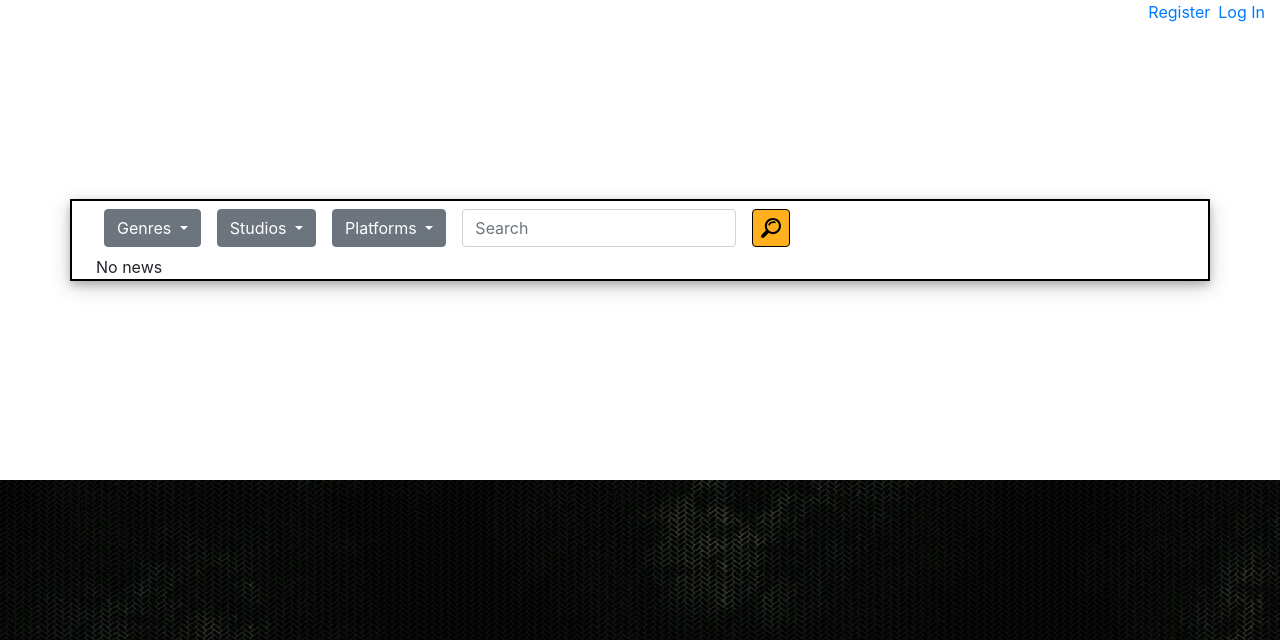
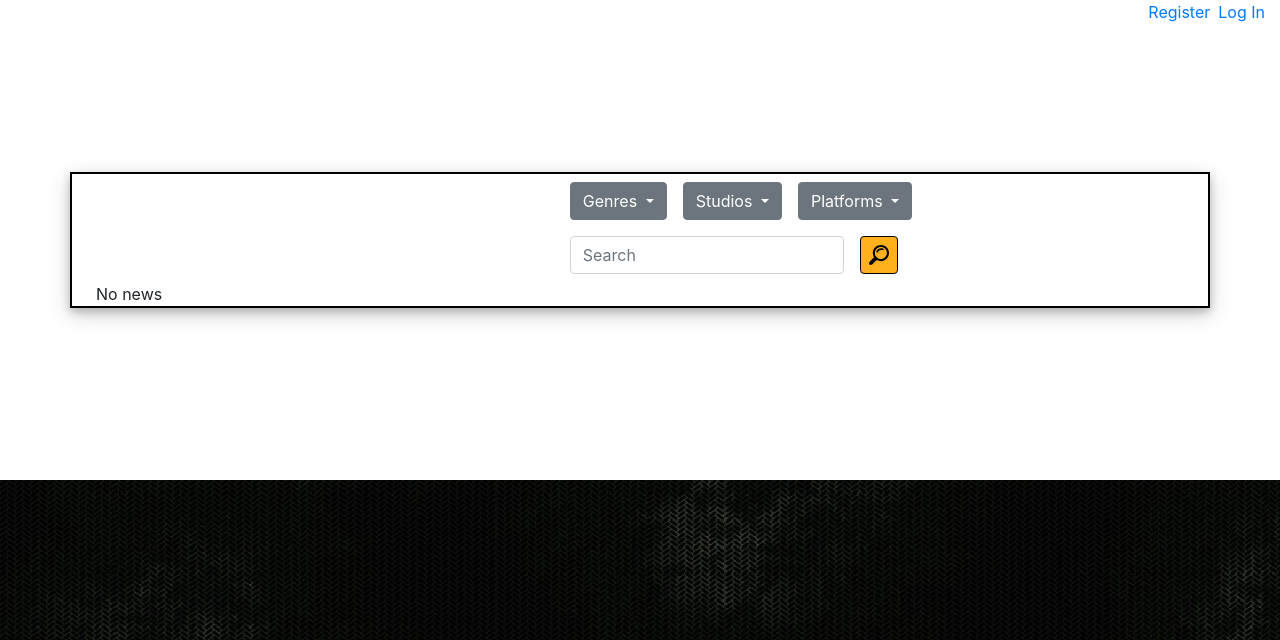
Before and after one commit to Djet78/gstaff, a Django app: page / in a window 1280 px wide. Shown: the part 160-800 px from the top of the page. Run offline with Django 3.2, Linux system fonts and the light colour scheme; data comes from the database, SQL or seed files in the repository; data that the repository does not hold is empty; parts of the project's set-up code (start-up, migrations or seed data) failed here and were passed over; some libraries are stand-ins or nearby versions.

Commit message:
Added responsive behavior for search bar for articles.

```diff
--- a/news/templates/news/article_list.html
+++ b/news/templates/news/article_list.html
@@ -5,6 +5,8 @@
 {% block content %}
 
     <!-- Search bar -->
+    <div class="row justify-content-end">
+        <div class="col col-xl-7">
             <form method="GET" class="form-inline">
                 {{ search_form.non_field_errors }}
                 {% include 'inputs/mul_select_dropdown.html' with field=search_form.genres dropdown_id='genre_dropdown' %}
@@ -13,10 +15,13 @@
                 {% include 'inputs/search_bar.html' with field=search_form.search %}
                 {% include 'inputs/search_bar_btn.html' %}
             </form>
+        </div>
+    </div>
     <!-- Search bar end -->
 
     <!-- Articles  -->
     {% for article in articles%}
+        <div class="row">
             <div class="col">
                 <h2>{{ article.title }}</h2>
                 {% if article.image %}
@@ -26,6 +31,7 @@
                 <p><a href="{{ article.get_absolute_url }}">More</a></p>
                 <hr>
             </div>
+        </div>
     {% empty %}
         No news
     {% endfor %}
```
Lines whose indentation alone changed are shown as unchanged.
